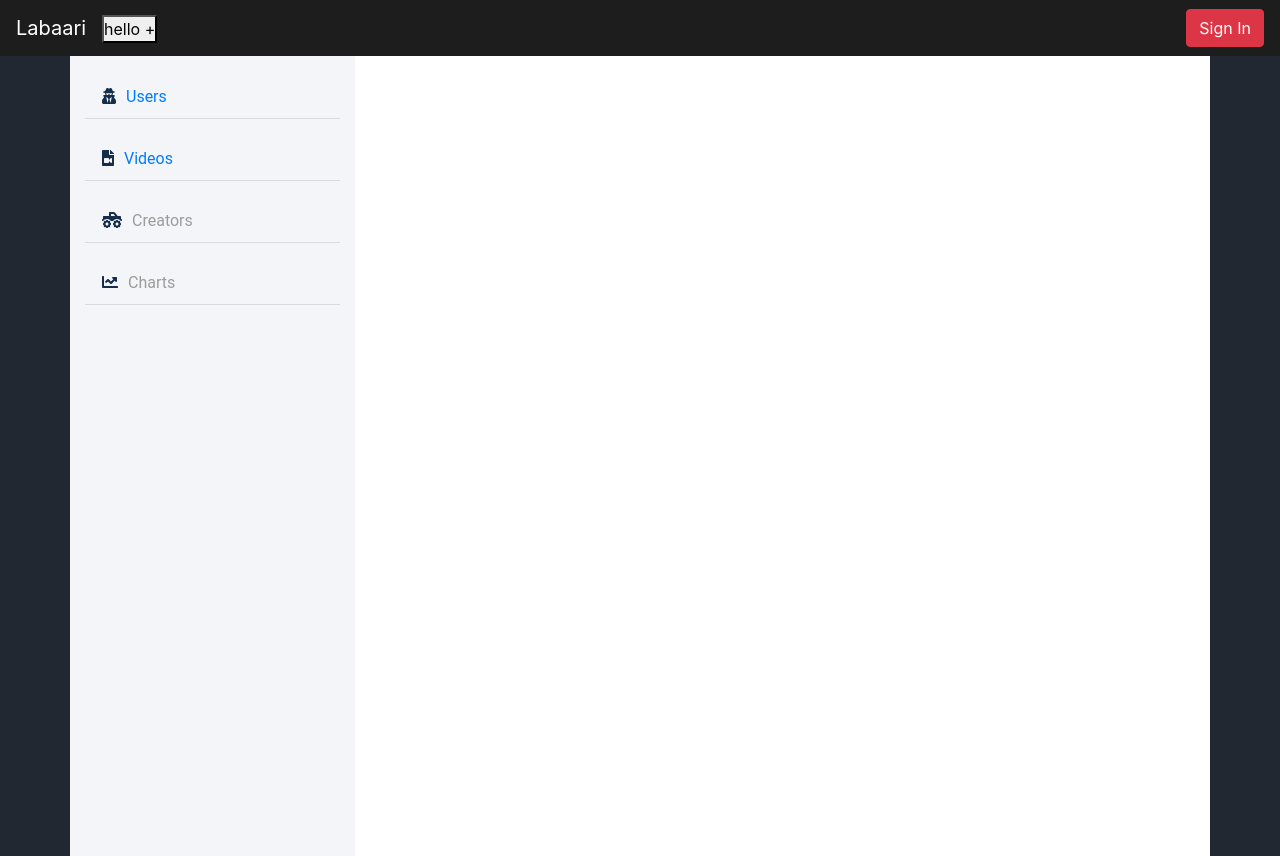
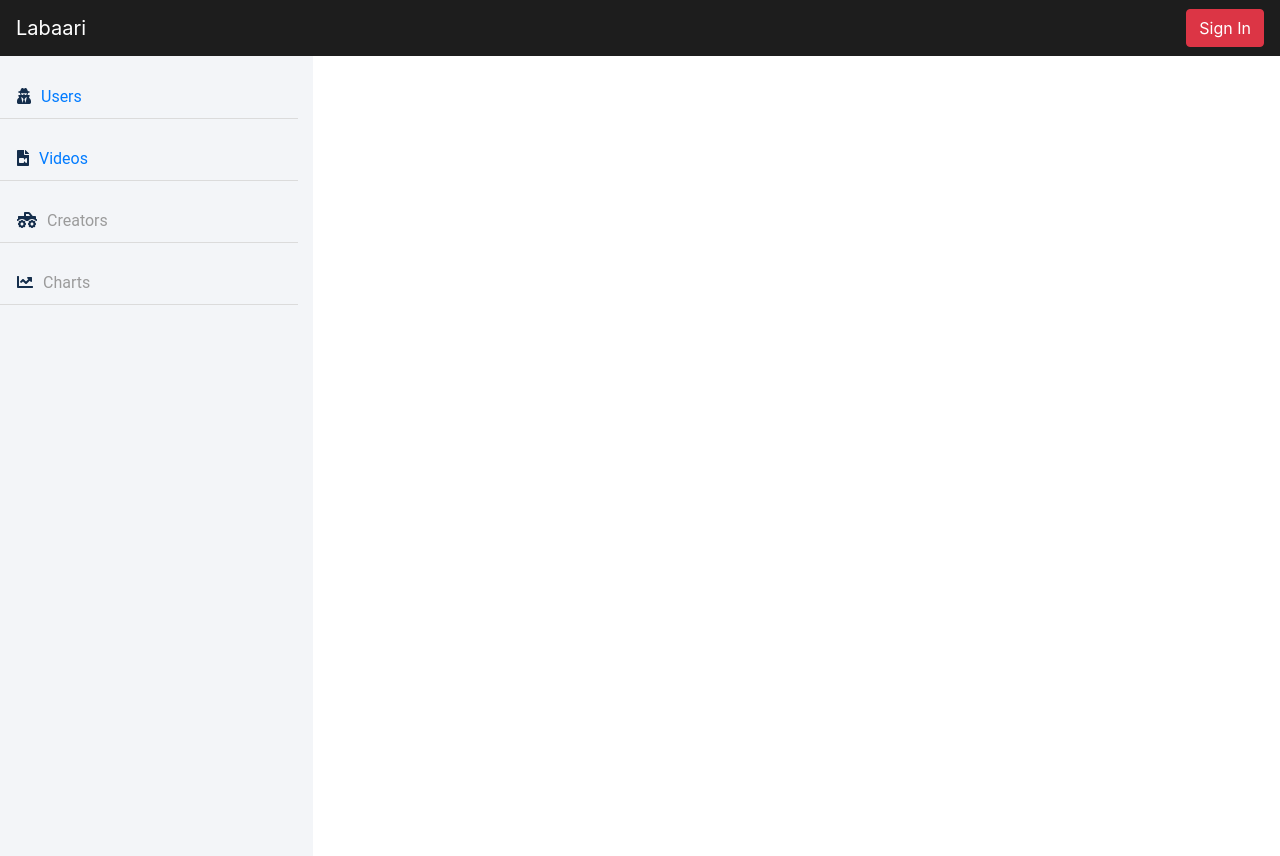
Before and after one commit to Rukeeo1/Laabari, a React (Create React App) app in the folder frontend/: page /dashboard/videos in a window 1280 px wide. Built offline with nearby package versions, Linux system fonts and the light colour scheme; no server answers.

Commit message:
pulled out the container class from MainSection to make the dashboard take up full screen width

```diff
--- a/frontend/src/components/dashboard/MainSection.js
+++ b/frontend/src/components/dashboard/MainSection.js
@@ -7,7 +7,7 @@ import Sidebar from './SideNav';
 
 function MainSection() {
   return (
-    <div className="container">
+    <div className="">
       <div className="row">
         <Sidebar />
         <div className="col-sm-9" style={{ backgroundColor: 'white' }}>
--- a/frontend/src/components/navbar/Navbar.js
+++ b/frontend/src/components/navbar/Navbar.js
@@ -15,13 +15,13 @@ function Navbar(props) {
           <Link className="navbar-brand" to="/" style={{ color: 'white' }}>
             Labaari
           </Link>
-          <button
+          {/* <button
             onClick={() => {
               dispatch(alternateLogin());
             }}
           >
             hello + {loginStatus}
-          </button>
+          </button> */}
         </div>
         <button
           className="navbar-toggler"
--- a/frontend/src/components/video-lists/VideoList.js
+++ b/frontend/src/components/video-lists/VideoList.js
@@ -12,7 +12,6 @@ function VideoList(props) {
   });
 
   const placeholderValue = (id, index) => {
-    console.log(id, 'hello rukee');
     alert(index);
     const movieObjectAtThatIndex = movies[index];
     document.getElementById('title').placeholder = movieObjectAtThatIndex.title;
@@ -46,7 +45,7 @@ function VideoList(props) {
       genre
     });
 
-    console.log(idToBeUpdated,'this is the id');
+    console.log(idToBeUpdated, 'this is the id');
     //deletes the data
     props.updateMovie({
       variables: {
@@ -57,7 +56,7 @@ function VideoList(props) {
         genre
       },
       //fetches the query again and updates the dom
-      refetchQueries: [{ query: movieQuery  }]
+      refetchQueries: [{ query: movieQuery }]
     });
   };
 
```
